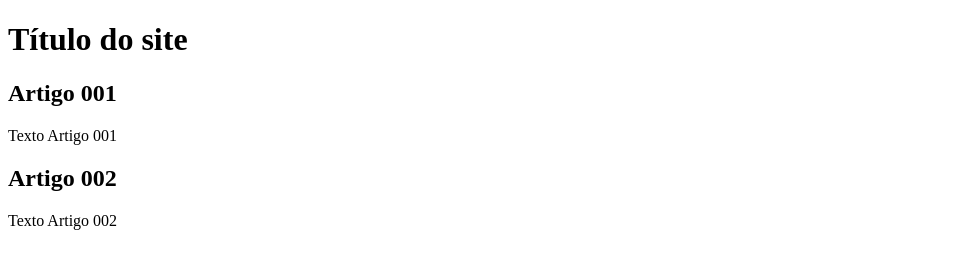
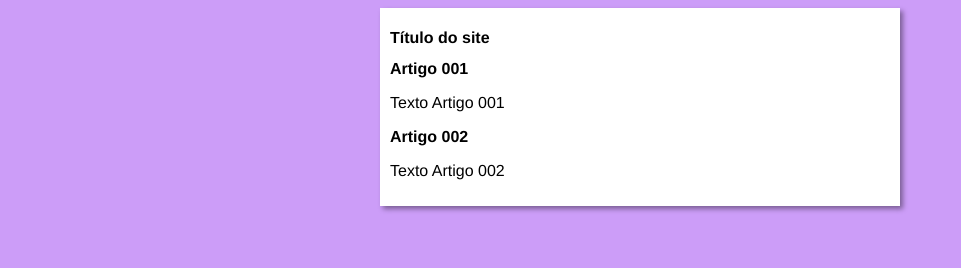
Before and after one commit to samuelxcastro/projeto-site, a plain HTML site: page index.html in a window 1280 px wide. Shown: the whole page, without its empty margins (0-961 px from the left). Drawn offline with Linux system fonts and the light colour scheme.

Commit message:
iniciei o design

```diff
--- /dev/null
+++ b/estilos/style.css
@@ -0,0 +1,16 @@
+* {
+    font-family: Helvetica, Arial, sans-serif;
+    font-size: 16px;
+}
+
+body {
+    background-color: rgb(204, 157, 248);
+}
+
+main {
+    background-color: white;
+    width: 500px;
+    margin: auto;
+    padding: 10px;
+    box-shadow: 3px 3px 5px rgba(0, 0, 0, 0.4);
+}
--- a/index.html
+++ b/index.html
@@ -3,6 +3,7 @@
 <head>
     <meta charset="UTF-8">
     <meta name="viewport" content="width=device-width, initial-scale=1.0">
+    <link rel="stylesheet" href="estilos/style.css">
     <title>Título do site</title>
 </head>
 <body>
```
